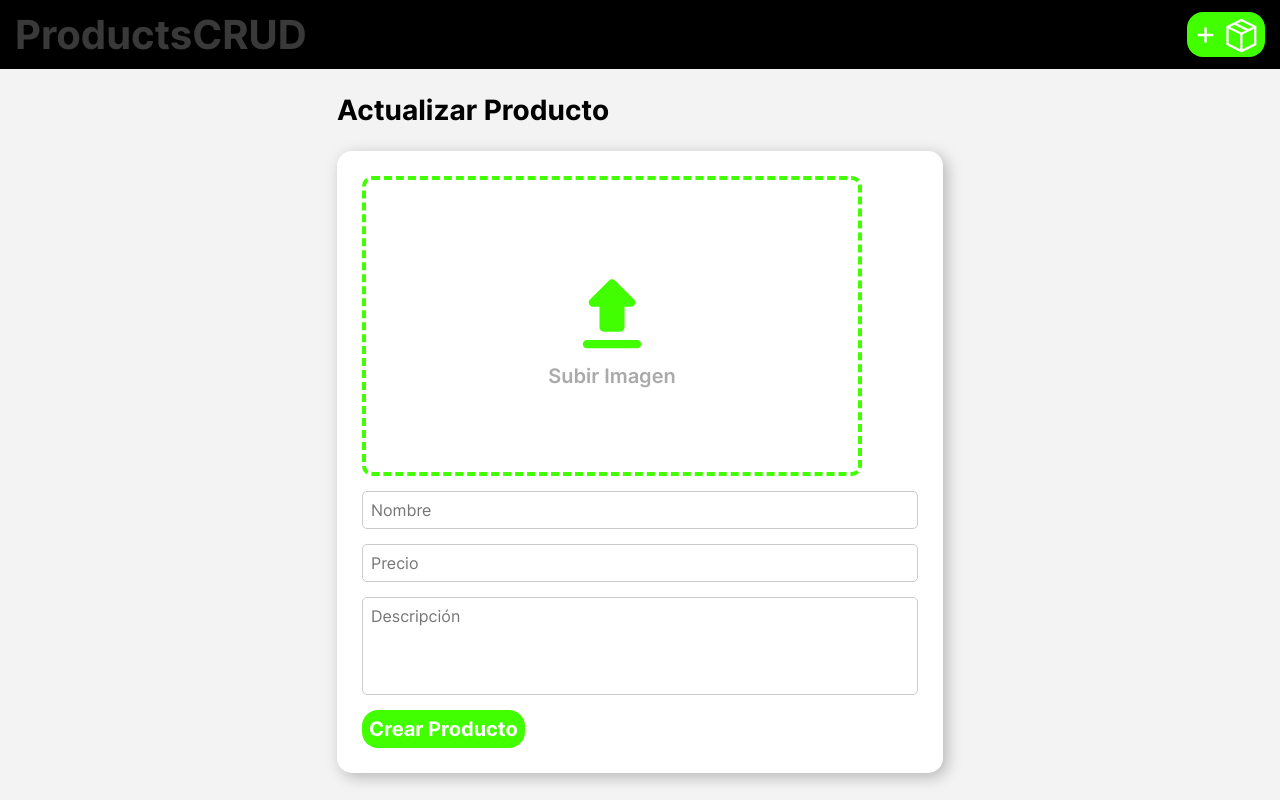
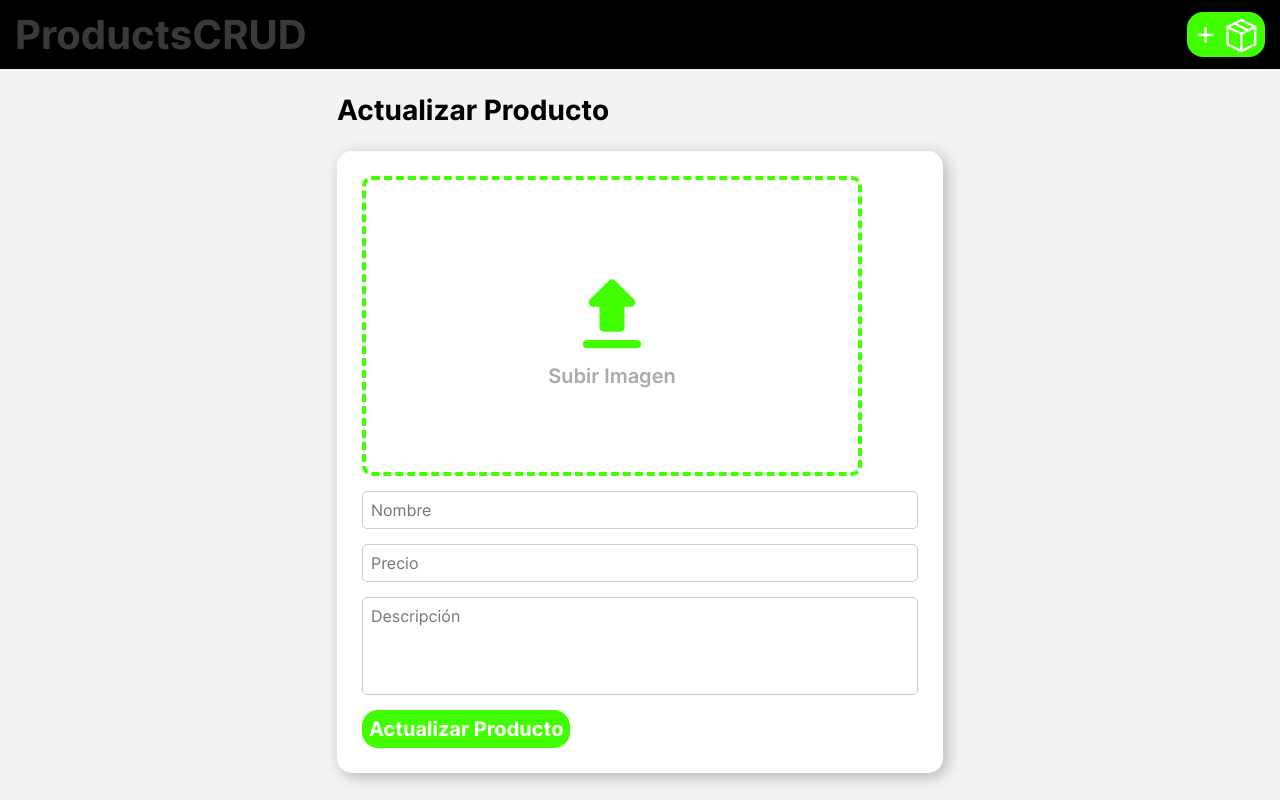
Before and after one commit to Rochester922/products_tool, a React (Create React App) app in the folder productscrud-frontend/: page /edit-product/1 in a window 1280 px wide. Built offline with nearby package versions, Linux system fonts and the light colour scheme; no server answers.

Commit message:
Refactor

```diff
--- a/productscrud-frontend/src/components/AddProductComponent/AddProductComponent.jsx
+++ b/productscrud-frontend/src/components/AddProductComponent/AddProductComponent.jsx
@@ -11,25 +11,8 @@ const AddProductComponent = () => {
     const [imagen, setImage] = useState(null);
     const { id } = useParams();
 
-    useEffect(() => {
-        ProductService.getProductById(id).then((response) => {
-            setName(response.data.name);
-            setDescription(response.data.description);
-            setPrice(response.data.price);
-            setImage(response.data.image);
-        }).catch(error => {
-            console.log(error);
-        })
-    }, [id]);
-
-    const title = () => {
-        if (id) {
-            return <h2>Actualizar Producto</h2>;
-        }
-        else {
-            return <h2>Crear Producto</h2>;
-        }
-    };
+    const title = id ? "Actualizar Producto" : "Crear Producto";
+    const buttonLabel = id ? "Actualizar Producto" : "Crear Producto";
 
     const saveOrUpdateProduct = async (e) => {
         e.preventDefault();
@@ -66,10 +49,27 @@ const AddProductComponent = () => {
         });
     };
 
+    useEffect(() => {
+        if (!id) {
+            setName('');
+            setDescription('');
+            setPrice('');
+            setImage('');
+        }
+        ProductService.getProductById(id).then((response) => {
+            setName(response.data.name);
+            setDescription(response.data.description);
+            setPrice(response.data.price);
+            setImage(response.data.image);
+        }).catch(error => {
+            console.log(error);
+        })
+    }, [id]);
+
     return (
         <div className='add-product'>
             <div class="add-product-form">
-                <h2>{title()}</h2>
+                <h2>{title}</h2>
                 <form>
                     <div class="form-group">
                         <div className='form-group-img-upload'>
@@ -86,7 +86,9 @@ const AddProductComponent = () => {
                         <textarea id="description" name="description" rows="4" cols="50" placeholder="Descripción" value={description} onChange={(e) => setDescription(e.target.value)} />
                     </div>
                     <div className='form-group-button'>
-                        <button type="submit" onClick={(e) => saveOrUpdateProduct(e)}>Crear Producto</button>
+                        <button type="submit" onClick={(e) => saveOrUpdateProduct(e)}>
+                            {buttonLabel}
+                        </button>
                     </div>
                 </form>
             </div>
--- a/productscrud-frontend/src/components/AddProductComponent/ImageInputComponent.jsx
+++ b/productscrud-frontend/src/components/AddProductComponent/ImageInputComponent.jsx
@@ -3,6 +3,14 @@ import './AddProductComponent'
 
 export const ImageInputComponent = ({ selectedFile, onSelectFile, id }) => {
     const [preview, setPreview] = useState()
+
+    const handleFileChange = (e) => {
+        if (!e.target.files || e.target.files.length === 0) {
+            onSelectFile(undefined);
+            return;
+        }
+        onSelectFile(e.target.files[0]);
+    };
 
     useEffect(() => {
         if (!selectedFile) {
@@ -24,14 +32,6 @@ export const ImageInputComponent = ({ selectedFile, onSelectFile, id }) => {
         return () => URL.revokeObjectURL(objectUrl)
     }, [selectedFile, id]);
 
-    const handleFileChange = (e) => {
-        if (!e.target.files || e.target.files.length === 0) {
-            onSelectFile(undefined);
-            return;
-        }
-        onSelectFile(e.target.files[0]);
-    };
-
     return (
         <>
             <input type='file' name="file" onChange={handleFileChange} />
@@ -45,7 +45,7 @@ export const ImageInputComponent = ({ selectedFile, onSelectFile, id }) => {
                 </>
             ) : null}
         </>
-    )
+    );
+};
 
-}
 export default ImageInputComponent;
--- a/productscrud-frontend/src/components/CardComponent/CardComponent.jsx
+++ b/productscrud-frontend/src/components/CardComponent/CardComponent.jsx
@@ -12,7 +12,7 @@ const CardComponent = ({ product }) => {
         }).catch(error => {
             console.log(error);
         })
-    }
+    };
 
     return (
         <div className='card' >
@@ -62,7 +62,7 @@ const CardComponent = ({ product }) => {
                 </div>
             </div>
         </div >
-    )
-}
+    );
+};
 
 export default CardComponent
--- a/productscrud-frontend/src/components/HeaderComponent/HeaderComponent.jsx
+++ b/productscrud-frontend/src/components/HeaderComponent/HeaderComponent.jsx
@@ -22,7 +22,7 @@ const HeaderComponent = () => {
                 </button>
             </Link>
         </header>
-    )
-}
+    );
+};
 
 export default HeaderComponent
--- a/productscrud-frontend/src/components/ProductListComponent/ProductListComponent.jsx
+++ b/productscrud-frontend/src/components/ProductListComponent/ProductListComponent.jsx
@@ -16,7 +16,7 @@ const ProductListComponent = () => {
         }).catch(error => {
             console.log(error);
         })
-    }, [])
+    }, []);
 
     return (
         <div className='Cards'>
@@ -24,7 +24,7 @@ const ProductListComponent = () => {
                 <CardComponent key={index} product={product} />
             ))}
         </div>
-    )
-}
+    );
+};
 
 export default ProductListComponent
```
